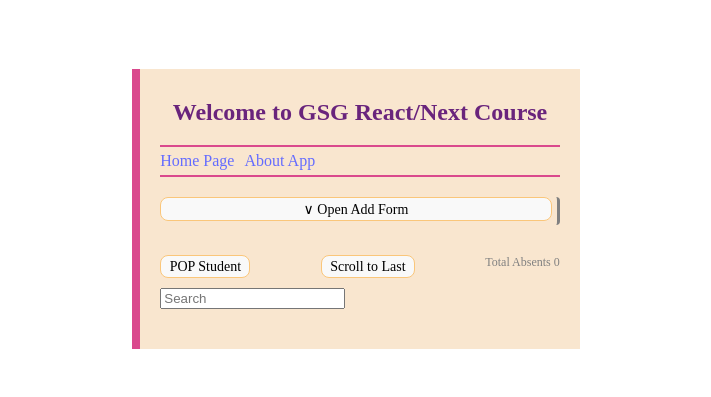
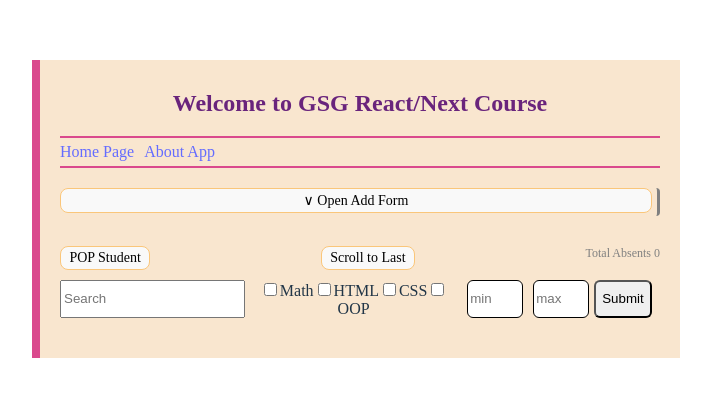
Before and after one commit to Hadi87s/GSG-React-Next-2024, a React (Vite) app in the folder 1_Students App/: page / in a window 1280 px wide. Shown: the part 191-588 px from the top of the page, without its empty margins (284-995 px from the left). Built offline with nearby package versions, Linux system fonts and the light colour scheme.

Commit message:
adding the absent query parameter.

```diff
--- a/1_Students App/src/App.css
+++ b/1_Students App/src/App.css
@@ -39,3 +39,19 @@ nav {
   display: flex;
   column-gap: 10px;
 }
+
+.minmax{
+  display: flex;
+  flex-wrap: wrap;
+}
+
+.minmax input{
+  border-radius: 6px;
+
+}
+.minmax input[type="text"] {
+  width: 50px;
+  margin: 0 5px;
+  outline: none;
+  border: 1px solid black;
+}
--- a/1_Students App/src/screens/Main.screen.tsx
+++ b/1_Students App/src/screens/Main.screen.tsx
@@ -5,6 +5,7 @@ import useLocalStorage from "../hooks/local-storage.hook";
 import { IStudent } from "../types";
 import { useSearchParams } from "react-router-dom";
 import reducer from "../hooks/reducer";
+import React from "react";
 
 const Main = () => {
   // const [studentsList, setStudentsList] = useState<IStudent[]>([]);
@@ -15,6 +16,7 @@ const Main = () => {
   const [filteredList, setFilteredList] = useState<IStudent[]>(
     state.studentsList
   );
+
   // const [totalAbsents, setTotalAbsents] = useState(0);
   const lastStdRef = useRef<HTMLDivElement>(null);
   const [params, setParams] = useSearchParams();
@@ -33,14 +35,23 @@ const Main = () => {
 
   useEffect(() => {
     const query = params.get("q") || "";
+    const coursesFilter = params.getAll("course");
     if (query) {
       setFilteredList(
         state.studentsList.filter((std) =>
           std.name.toLowerCase().includes(query.toLowerCase())
         )
       );
+      // dispatch({ type: "addQueryParameter", payload: query });
     } else {
       setFilteredList(state.studentsList);
+    }
+    if (coursesFilter.length) {
+      setFilteredList(
+        state.studentsList.filter((std) =>
+          coursesFilter.every((crs) => std.coursesList.includes(crs))
+        )
+      );
     }
   }, [params, state.studentsList]);
 
@@ -78,6 +89,35 @@ const Main = () => {
     params.set("q", query);
     setParams(params);
   };
+  const handleCheckedChange = (event: React.ChangeEvent<HTMLInputElement>) => {
+    const course = event.target.value;
+    const checked = event.target.checked;
+    if (checked) {
+      params.append("course", course);
+    } else {
+      params.delete("course", course);
+    }
+    setParams(params);
+  };
+  const COURSES_FILTER = ["Math", "HTML", "CSS", "OOP"];
+  let wrongInput = false;
+  const handleAbsentFilter = (event: React.FormEvent<HTMLFormElement>) => {
+    event.preventDefault();
+    if (
+      event.currentTarget["min"].value !== "" ||
+      event.currentTarget["max"].value !== ""
+    ) {
+      const min = parseInt(event.currentTarget["min"].value);
+      const max = parseInt(event.currentTarget["max"].value);
+      setFilteredList(
+        state.studentsList.filter((std) => {
+          return std.absents >= min && std.absents <= max;
+        })
+      );
+    } else {
+      setFilteredList(state.studentsList);
+    }
+  };
 
   return (
     <>
@@ -96,6 +136,30 @@ const Main = () => {
           onChange={handleSearch}
           value={params.get("q") || ""}
         />
+        <div>
+          {COURSES_FILTER.map((course) => (
+            <React.Fragment key={course}>
+              <input
+                type="checkbox"
+                id={course}
+                value={course}
+                // checked= {params.getAll("courses").includes(course)}
+                onChange={handleCheckedChange}
+              />
+              <label htmlFor={course}>{course}</label>
+            </React.Fragment>
+          ))}
+        </div>
+        <form
+          action=""
+          style={{ width: "200px" }}
+          onSubmit={handleAbsentFilter}
+          className="minmax"
+        >
+          <input type="text" placeholder="min" name="min" />
+          <input type="text" placeholder="max" name="max" />
+          <input type="submit" />
+        </form>
       </div>
       {filteredList.map((student) => (
         <Student
--- a/1_Students App/src/screens/StudentDetails.screen.tsx
+++ b/1_Students App/src/screens/StudentDetails.screen.tsx
@@ -1,7 +1,8 @@
-import { useParams } from 'react-router-dom';
-import Student from '../components/student/student.component'
-import { IStudent } from '../types';
-import { useEffect, useState } from 'react';
+import { useParams } from "react-router-dom";
+import Student from "../components/student/student.component";
+import { IStudent } from "../types";
+import { useEffect, useReducer, useState } from "react";
+import reducer from "../hooks/reducer";
 
 const StudentDetails = () => {
   const { id } = useParams();
@@ -12,7 +13,7 @@ const StudentDetails = () => {
     const studentsListStr = localStorage.getItem("students-list");
     if (studentsListStr) {
       const stdList: IStudent[] = JSON.parse(studentsListStr);
-      const std = stdList.find(item => item.id === id);
+      const std = stdList.find((std) => std.id === id);
       if (std) {
         setCurrentStudent(std);
       } else {
@@ -21,11 +22,10 @@ const StudentDetails = () => {
     }
   }, [id]);
 
-  const handleAbsentChange = () => { }
+  const handleAbsentChange = () => {};
   return (
     <div>
-      {
-        currentStudent && (
+      {currentStudent && (
         <Student
           id={currentStudent.id}
           name={currentStudent.name}
@@ -35,10 +35,9 @@ const StudentDetails = () => {
           coursesList={currentStudent.coursesList}
           onAbsentChange={handleAbsentChange}
         />
-        )
-      }
+      )}
     </div>
-  )
-}
+  );
+};
 
-export default StudentDetails
+export default StudentDetails;
```
Also changed, not shown: 1 other file (tests, documents, lock files or other folders). Lines whose indentation alone changed are shown as unchanged.
